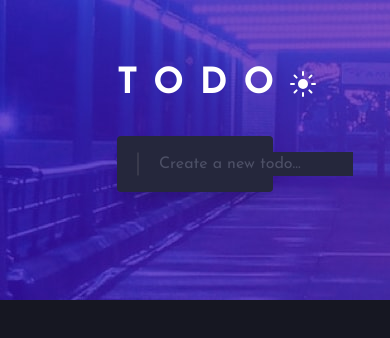
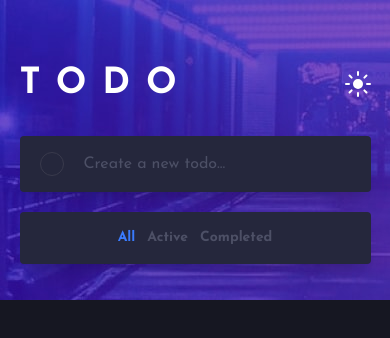
Before and after one commit to payman-hoseini/todo-app, a Next.js app: page / in a window 390 px wide. Shown: the top 338 px of the page. Built offline with nearby package versions, Linux system fonts and the light colour scheme.

Commit message:
responsive

```diff
--- a/src/app/components/todoApp.tsx
+++ b/src/app/components/todoApp.tsx
@@ -24,7 +24,7 @@ export default function TodoApp (){
     return (
         <main className={`${theme} w-screen h-screen bg-background`}>
           <div className="max-w-[1440px] mx-auto backgroundDes">
-            <div className="w-[40%] mx-auto py-16">
+            <div className="md:w-[40%] w-[90%] mx-auto py-16">
               <div className="flex justify-between">
                   <h1 className="text-white font-Josefin font-bold tracking-[1rem] text-4xl">TODO</h1>
                   <button onClick={changeThemeHandler}>
--- a/src/app/components/todoItem.tsx
+++ b/src/app/components/todoItem.tsx
@@ -19,7 +19,7 @@ export default function TodoItem({todoTitle , todoDone} : {todoTitle : string ,
             <button onClick={changeStateHandler} className={`${todoDone ? "w-6 h-6 bg-gradient-to-t from-grad1 to-grad2 border border-text-one  hover:border-none rounded-full" : "w-6 h-6 bg-todo-back border border-text-one hover:bg-gradient-to-t from-grad1 to-grad2 hover:border-none rounded-full"}`}>
               <p className={`${todoDone ? "checked w-[22px] h-[22px] rounded-full mx-auto bg-gradient-to-br from-grad1 to-grad2" : "w-[22px] h-[22px] bg-todo-back rounded-full mx-auto"}`}></p>
             </button>
-            <p className="font-Josefin ml-5 text-todo">{todoTitle}</p>
+            <p className={`${todoDone ? "font-Josefin ml-5 text-text-one line-through" : "font-Josefin ml-5 text-todo"}`}>{todoTitle}</p>
           </div>
           <button onClick={deleteTodoHandler} className="hidden group-hover:block">
             <svg xmlns="http://www.w3.org/2000/svg" width="18" height="18">
--- a/src/app/components/todoList.tsx
+++ b/src/app/components/todoList.tsx
@@ -32,7 +32,7 @@ export default function TodoList(){
                     <div>
                         <p className="text-sm">{undoneTodos} items left</p>
                     </div>
-                    <div className="space-x-3 font-bold text-sm">
+                    <div className="space-x-3 font-bold text-sm hidden md:flex">
                         <button onClick={() => {setAllFlag(true); setActiveFlag(false); setCompletedFlag(false)}} className={`${allFlag  ?  "text-Bright-Blue hover:text-hover" : "hover:text-hover"}`}>All</button>
                         <button onClick={() => {dispatch(showActivelist()); setAllFlag(false); setActiveFlag(true); setCompletedFlag(false)}} className={`${activeFlag  ?  "text-Bright-Blue hover:text-hover" : "hover:text-hover"}`}>Active</button>
                         <button onClick={() => {dispatch(showCompletedlist()); setAllFlag(false); setActiveFlag(false); setCompletedFlag(true)}} className={`${completedFlag  ?  "text-Bright-Blue hover:text-hover" : "hover:text-hover"}`}>Completed</button>
@@ -42,6 +42,11 @@ export default function TodoList(){
                     </div>
                 </div>}
             </div>
+            <div className="space-x-3 text-text-two bg-todo-back mt-5 px-10 font-bold text-sm flex justify-center font-Josefin py-4 rounded shadow-xl md:hidden">
+                <button onClick={() => {setAllFlag(true); setActiveFlag(false); setCompletedFlag(false)}} className={`${allFlag  ?  "text-Bright-Blue hover:text-hover" : "hover:text-hover"}`}>All</button>
+                <button onClick={() => {dispatch(showActivelist()); setAllFlag(false); setActiveFlag(true); setCompletedFlag(false)}} className={`${activeFlag  ?  "text-Bright-Blue hover:text-hover" : "hover:text-hover"}`}>Active</button>
+                <button onClick={() => {dispatch(showCompletedlist()); setAllFlag(false); setActiveFlag(false); setCompletedFlag(true)}} className={`${completedFlag  ?  "text-Bright-Blue hover:text-hover" : "hover:text-hover"}`}>Completed</button>
+            </div>
         </>
     )
 }
```
